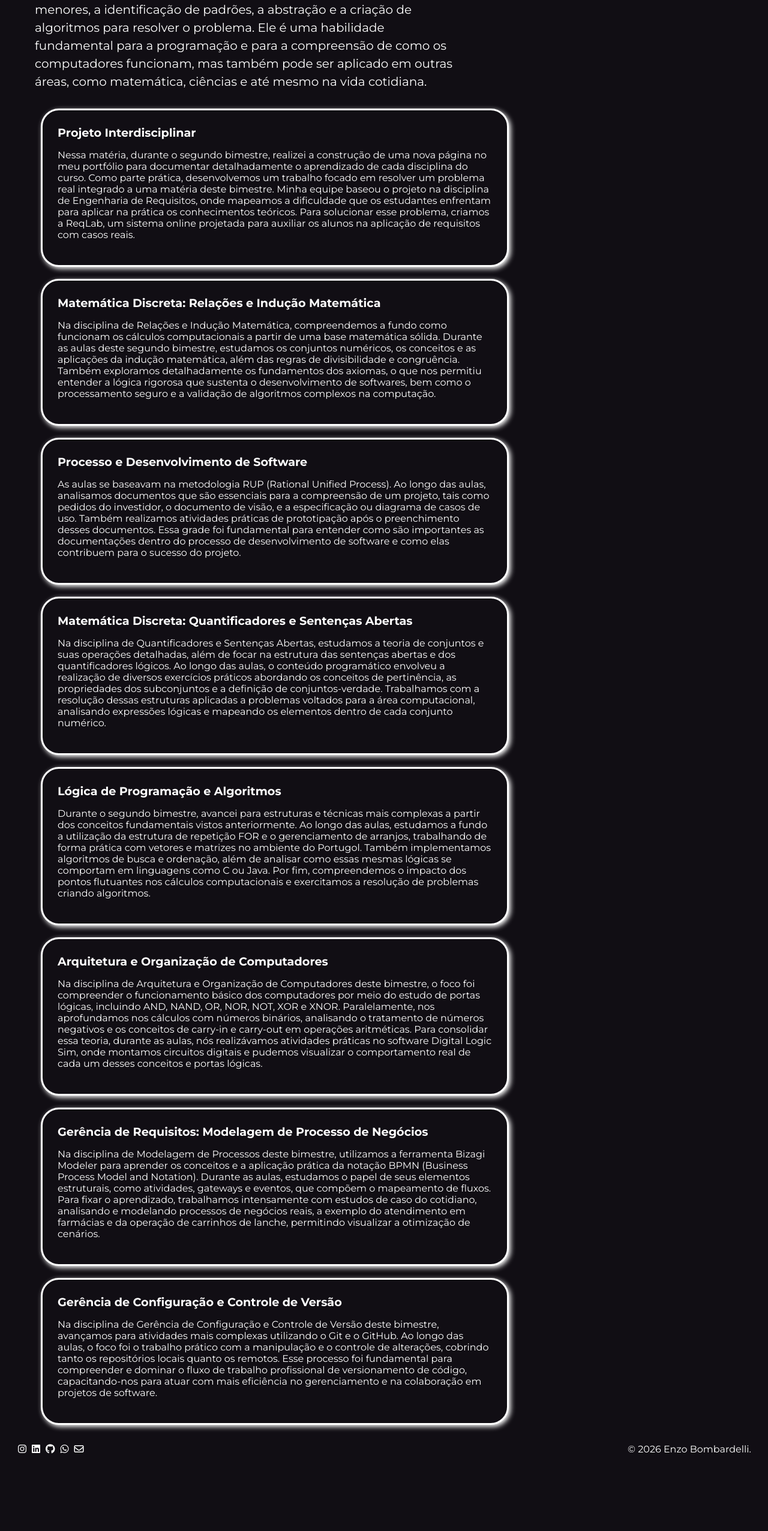
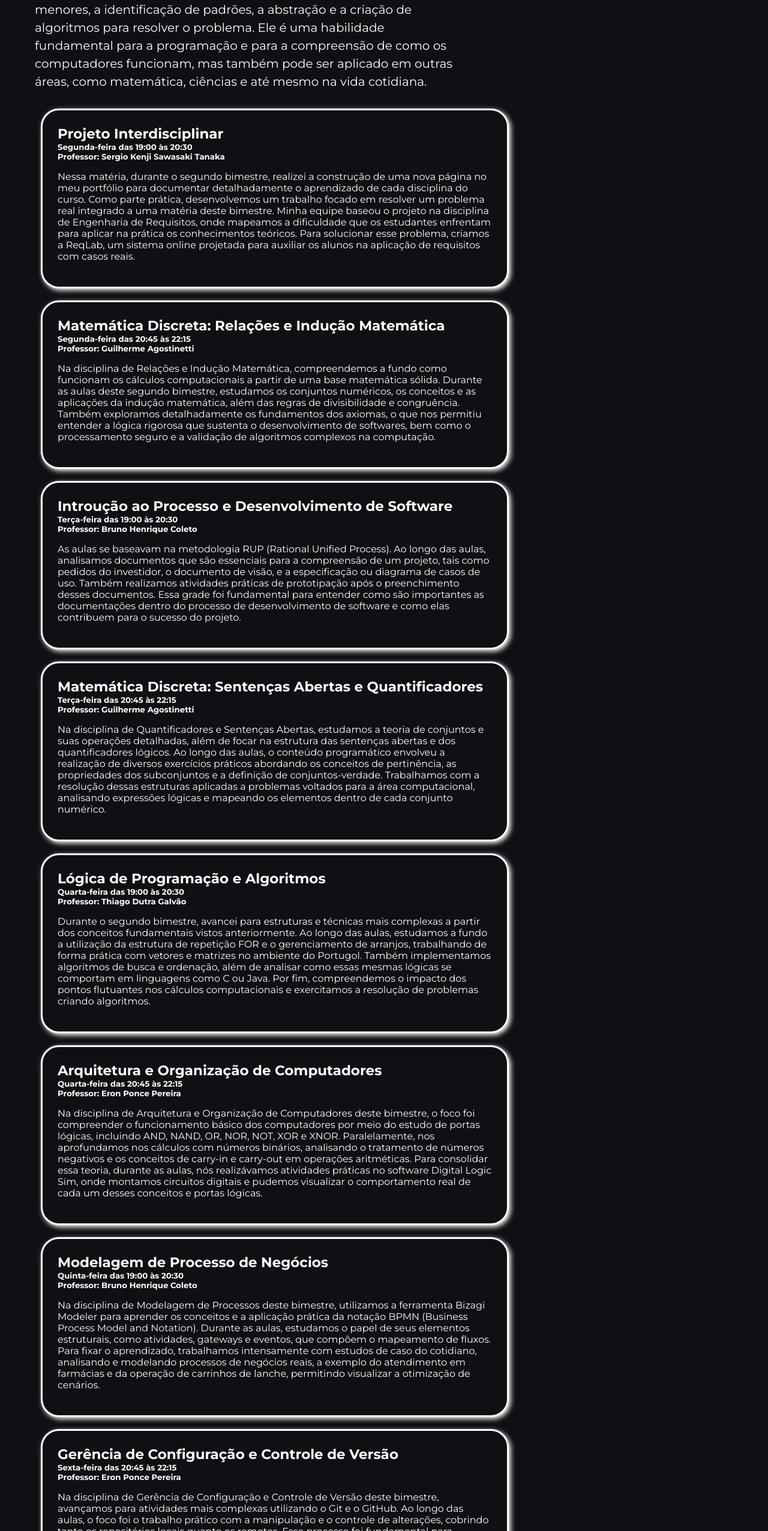
Before and after one commit to EnzoBombardelli/Portifolio, a plain HTML site: page ProjetoInterdisciplinar.html in a window 1280 px wide. Shown: the part 247-2800 px from the top of the page at 60% size. Before the commit the page ends 2707 px from the top, so only its background shows below. Drawn offline with Linux system fonts and the light colour scheme.

Commit message:
Nome e datas

```diff
--- a/ProjetoInterdisciplinar.html
+++ b/ProjetoInterdisciplinar.html
@@ -30,8 +30,11 @@
         <div class="layout-materias">
 
             <div class="box-materia">
-                <h3>Projeto Interdisciplinar</h3>
-                <p>Nessa matéria, durante o segundo bimestre, realizei a construção
+                <h2>Projeto Interdisciplinar</h2>
+                <h5>Segunda-feira das 19:00 às 20:30</h5>
+                <h5>Professor: Sergio Kenji Sawasaki Tanaka</h5>
+                <p>
+                Nessa matéria, durante o segundo bimestre, realizei a construção
                 de uma nova página no meu portfólio para documentar detalhadamente
                 o aprendizado de cada disciplina do curso. Como parte prática,
                 desenvolvemos um trabalho focado em resolver um problema real
@@ -40,12 +43,16 @@
                 a dificuldade que os estudantes enfrentam para aplicar na prática
                 os conhecimentos teóricos. Para solucionar esse problema, criamos
                 a ReqLab, um sistema online projetada para auxiliar os alunos na
-                     aplicação de requisitos com casos reais.</p>
+                aplicação de requisitos com casos reais.
+                </p>
             </div>
 
             <div class="box-materia">
-                <h3>Matemática Discreta: Relações e Indução Matemática</h3>
-                <p>Na disciplina de Relações e Indução Matemática, compreendemos a fundo como funcionam os
+                <h2>Matemática Discreta: Relações e Indução Matemática</h2>
+                <h5>Segunda-feira das 20:45 às 22:15</h5>
+                <h5>Professor: Guilherme Agostinetti</h5>
+                <p>
+                Na disciplina de Relações e Indução Matemática, compreendemos a fundo como funcionam os
                 cálculos computacionais a partir de uma base matemática sólida. Durante as aulas
                 deste segundo bimestre, estudamos os conjuntos numéricos, os conceitos e as
                 aplicações da indução matemática, além das regras de divisibilidade e congruência.
@@ -55,8 +62,11 @@
             </div>
 
             <div class="box-materia">
-                <h3>Processo e Desenvolvimento de Software</h3>
-                <p> As aulas se baseavam na metodologia RUP (Rational Unified Process). Ao longo das aulas,
+                <h2>Introução ao Processo e Desenvolvimento de Software</h2>
+                <h5>Terça-feira das 19:00 às 20:30</h5>
+                <h5>Professor: Bruno Henrique Coleto</h5>
+                <p>
+                As aulas se baseavam na metodologia RUP (Rational Unified Process). Ao longo das aulas,
                 analisamos documentos que são essenciais para a compreensão de um projeto, tais como
                 pedidos do investidor, o documento de visão, e a especificação ou diagrama de casos de uso.
                 Também realizamos atividades práticas de prototipação após o preenchimento desses documentos. Essa grade
@@ -66,8 +76,11 @@
             </div>
 
             <div class="box-materia">
-                <h3>Matemática Discreta: Quantificadores e Sentenças Abertas</h3>
-                <p>Na disciplina de Quantificadores e Sentenças Abertas, estudamos a teoria de
+                <h2>Matemática Discreta: Sentenças Abertas e Quantificadores</h2>
+                <h5>Terça-feira das 20:45 às 22:15</h5>
+                <h5>Professor: Guilherme Agostinetti</h5>
+                <p>
+                Na disciplina de Quantificadores e Sentenças Abertas, estudamos a teoria de
                 conjuntos e suas operações detalhadas, além de focar na estrutura das sentenças abertas
                 e dos quantificadores lógicos. Ao longo das aulas, o conteúdo programático envolveu a
                 realização de diversos exercícios práticos abordando os conceitos de pertinência, as
@@ -78,8 +91,11 @@
             </div>
 
             <div class="box-materia">
-                <h3>Lógica de Programação e Algoritmos</h3>
-                <p>Durante o segundo bimestre, avancei para estruturas e técnicas mais complexas a partir
+                <h2>Lógica de Programação e Algoritmos</h2>
+                <h5>Quarta-feira das 19:00 às 20:30</h5>
+                <h5>Professor: Thiago Dutra Galvão</h5>
+                <p>
+                Durante o segundo bimestre, avancei para estruturas e técnicas mais complexas a partir
                 dos conceitos fundamentais vistos anteriormente. Ao longo das aulas, estudamos a fundo a
                 utilização da estrutura de repetição FOR e o gerenciamento de arranjos, trabalhando de
                 forma prática com vetores e matrizes no ambiente do Portugol. Também implementamos
@@ -90,8 +106,11 @@
             </div>
 
             <div class="box-materia">
-                <h3>Arquitetura e Organização de Computadores</h3>
-                <p>Na disciplina de Arquitetura e Organização de Computadores deste bimestre, o foco foi
+                <h2>Arquitetura e Organização de Computadores</h2>
+                <h5>Quarta-feira das 20:45 às 22:15</h5>
+                <h5>Professor: Eron Ponce Pereira</h5>
+                <p>
+                Na disciplina de Arquitetura e Organização de Computadores deste bimestre, o foco foi
                 compreender o funcionamento básico dos computadores por meio do estudo de portas lógicas,
                 incluindo AND, NAND, OR, NOR, NOT, XOR e XNOR. Paralelamente, nos aprofundamos nos
                 cálculos com números binários, analisando o tratamento de números negativos e os conceitos
@@ -102,8 +121,11 @@
             </div>
 
             <div class="box-materia">
-                <h3>Gerência de Requisitos: Modelagem de Processo de Negócios</h3>
-                <p>Na disciplina de Modelagem de Processos deste bimestre, utilizamos a ferramenta Bizagi
+                <h2>Modelagem de Processo de Negócios</h2>
+                <h5>Quinta-feira das 19:00 às 20:30</h5>
+                <h5>Professor: Bruno Henrique Coleto</h5>
+                <p>
+                Na disciplina de Modelagem de Processos deste bimestre, utilizamos a ferramenta Bizagi
                 Modeler para aprender os conceitos e a aplicação prática da notação BPMN (Business Process
                 Model and Notation). Durante as aulas, estudamos o papel de seus elementos estruturais,
                 como atividades, gateways e eventos, que compõem o mapeamento de fluxos. Para fixar o
@@ -114,8 +136,11 @@
             </div>
 
             <div class="box-materia">
-                <h3>Gerência de Configuração e Controle de Versão</h3>
-                <p>Na disciplina de Gerência de Configuração e Controle de Versão deste bimestre, avançamos
+                <h2>Gerência de Configuração e Controle de Versão</h2>
+                <h5>Sexta-feira das 20:45 às 22:15</h5>
+                <h5>Professor: Eron Ponce Pereira</h5>
+                <p>
+                Na disciplina de Gerência de Configuração e Controle de Versão deste bimestre, avançamos
                 para atividades mais complexas utilizando o Git e o GitHub. Ao longo das aulas, o foco
                 foi o trabalho prático com a manipulação e o controle de alterações, cobrindo tanto os
                 repositórios locais quanto os remotos. Esse processo foi fundamental para compreender e
--- a/csss/ProjetoInterdisciplinar.css
+++ b/csss/ProjetoInterdisciplinar.css
@@ -30,8 +30,13 @@ h1 {
     box-sizing: border-box;
 }
 
-h3 {
-    font-size: larger;
+h2 {
+    font-size: 23px;
+    margin: 0px;
+    color: white;
+}
+
+h5 {
     margin: 0px;
     color: white;
 }
@@ -48,7 +53,7 @@ p {
     align-items: center;
     box-sizing: border-box;
     flex-direction: column;
-    height: 2200px;
+    height: 2400px;
     margin-top: 20px;
     margin-left: 50px;
     margin-right: 00px;
```
Lines whose indentation alone changed are shown as unchanged.
